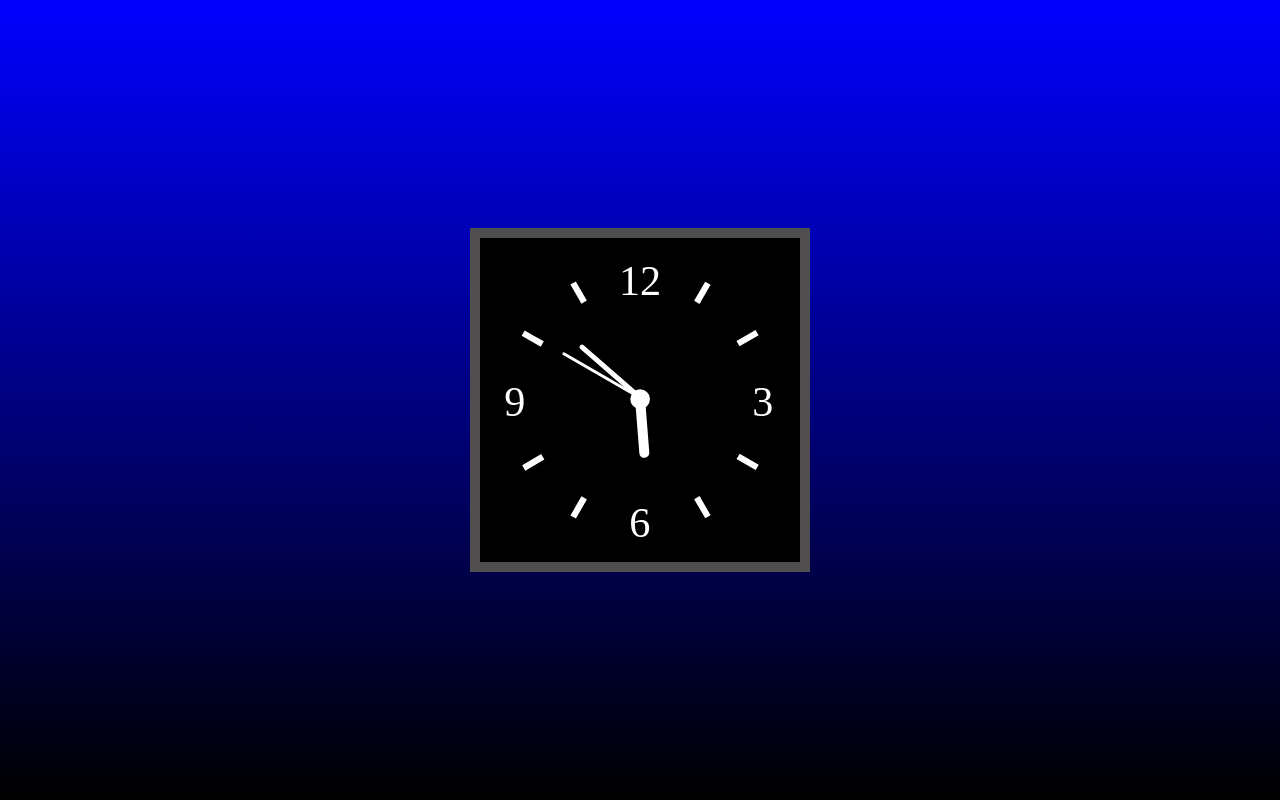
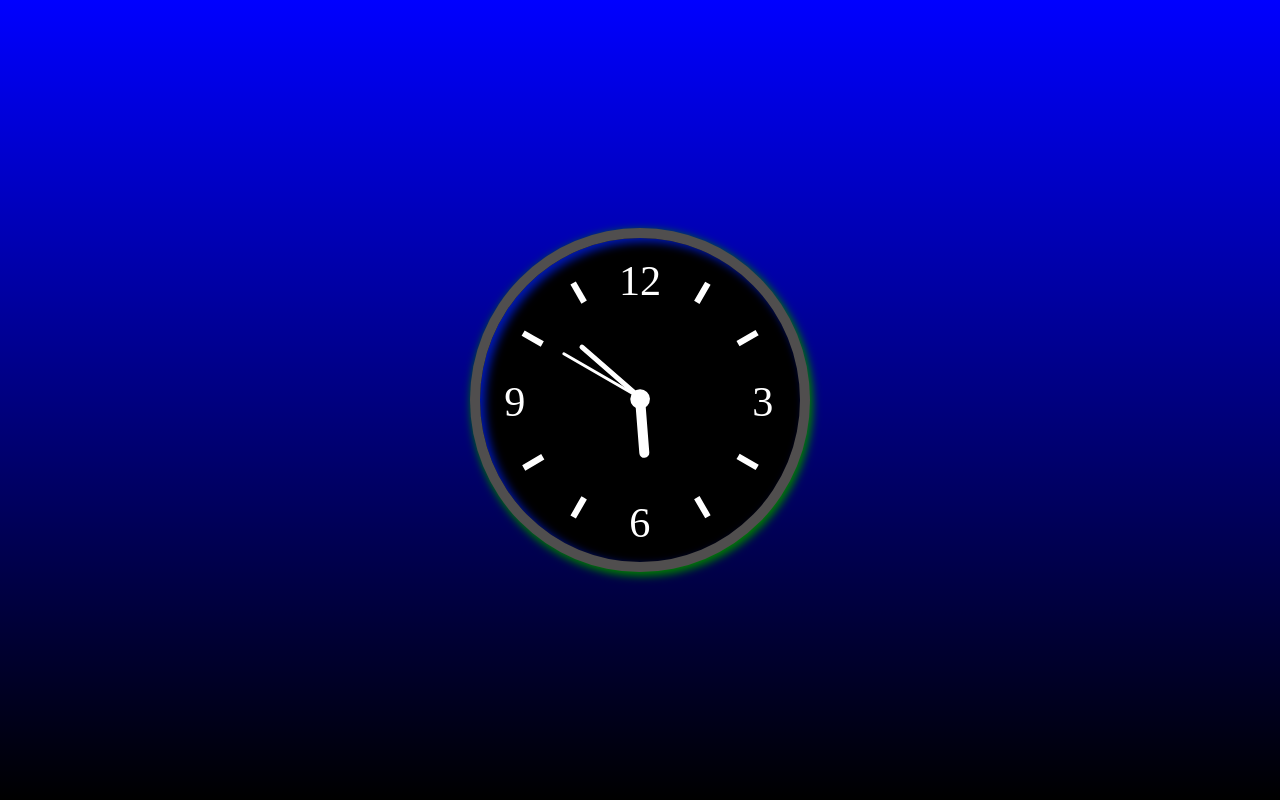
Before and after one commit to MrBishtji/jsproject, a plain HTML site: page 33_Clock/index.html in a window 1280 px wide. Drawn offline with Linux system fonts and the light colour scheme.

Commit message:
analog clock

```diff
--- a/33_Clock/index.html
+++ b/33_Clock/index.html
@@ -25,10 +25,9 @@
       position: absolute;
       border: 10px solid rgba(112, 110, 110, 0.714);
       background-color: #000;
-      /* border-radius: 50%;
+      border-radius: 50%;
       box-shadow: 2px 3px 8px 1px green,
-              inset  5px 4px 10px rgb(1, 25, 181)
-      ; */
+        inset 5px 4px 10px rgb(1, 25, 181);
     }
 
     .hand {
```
